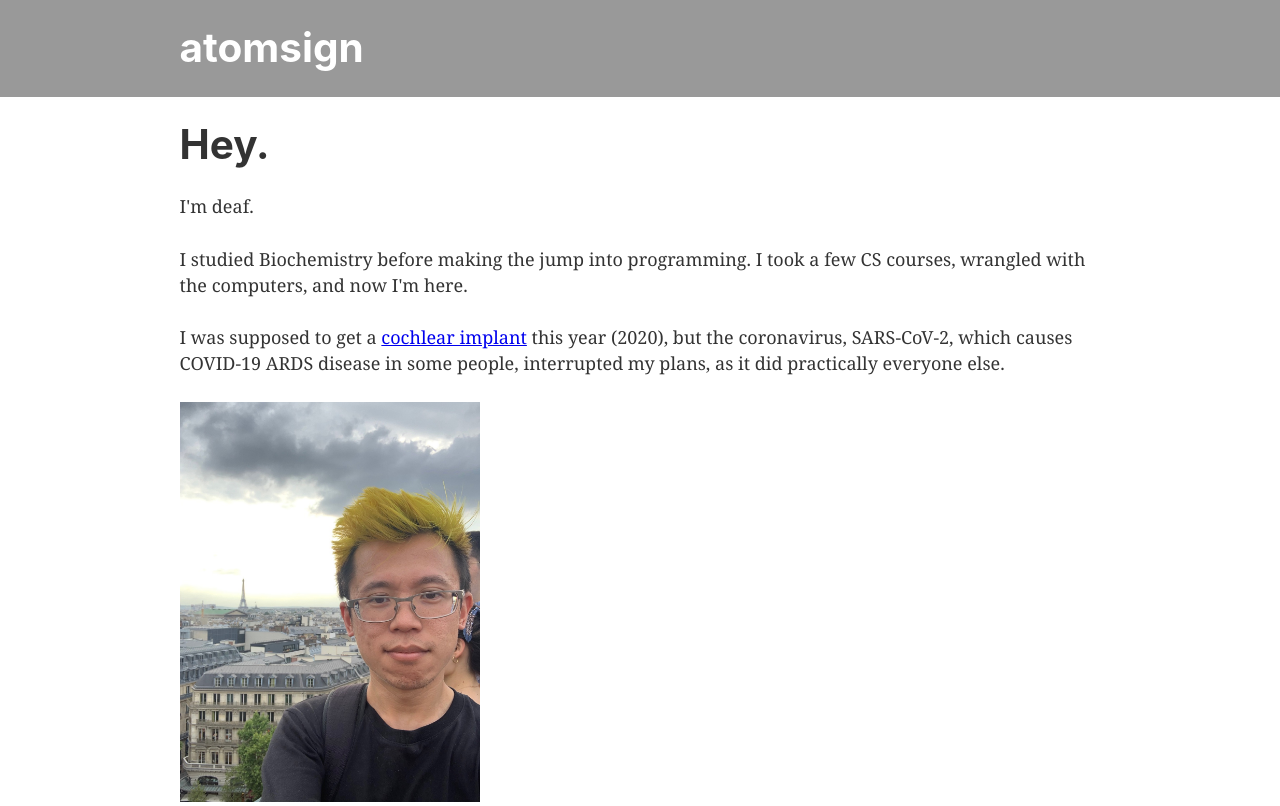
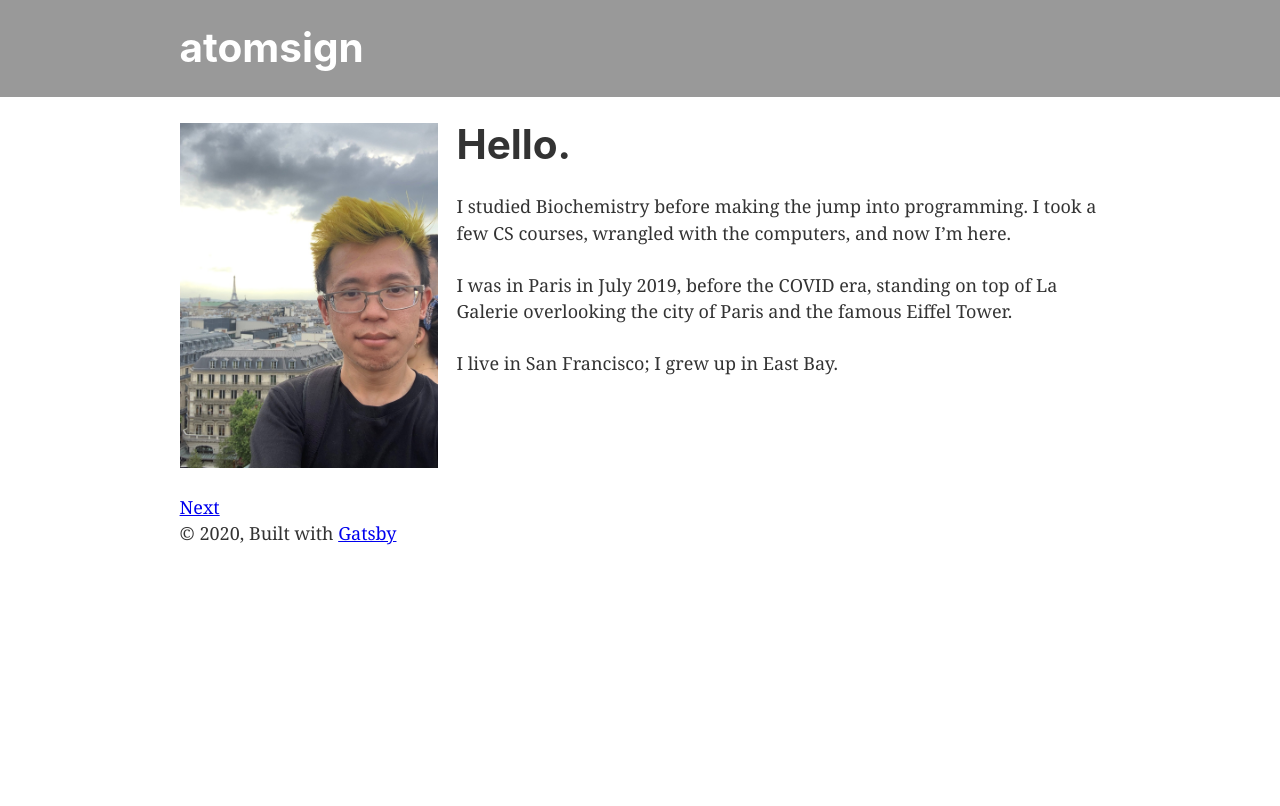
Before and after one commit to alanjcfs/old.atomsign.net, a Gatsby site in the folder distancing/: page / in a window 1280 px wide. Shown: the top 806 px of the page. Built offline with nearby package versions, Linux system fonts and the light colour scheme; Gatsby itself is replaced by a stand-in of ours.

Commit message:
Add styling for photo

```diff
--- a/distancing/gatsby-browser.js
+++ b/distancing/gatsby-browser.js
@@ -5,3 +5,4 @@
  */
 
 // You can delete this file if you're not using it
+import "./src/styles/global.css"
--- a/distancing/src/pages/index.js
+++ b/distancing/src/pages/index.js
@@ -7,27 +7,27 @@ import SEO from "../components/seo"
 
 const IndexPage = () => (
   <Layout>
-    <SEO description="An introduction to Alan"  title="Home" />
-    <h1>Hey.</h1>
-    <p>
-      I'm deaf.
-    </p>
-    <p>
-      I studied Biochemistry before making the jump into programming. I took a
-      few CS courses, wrangled with the computers, and now I'm here.
-    </p>
-    <p>
-      I was supposed to get a <Link to="/cochlear-implant/">cochlear implant</Link> this year (2020), but the coronavirus, SARS-CoV-2, which causes COVID-19 ARDS disease in some people, interrupted my plans, as it did practically everyone else.
-    </p>
-    <div style={{ maxWidth: `300px`, marginBottom: `1.45rem` }}>
-      <Image />
+    <SEO description="An introduction to Alan" title="Home" />
+    <div style={{ display: "flex" }}>
+      <div
+        style={{ maxWidth: `300px`, marginBottom: `1.45rem` }}
+        className="intro-image"
+      >
+        <Image />
+      </div>
+      <div>
+        <h1>Hello.</h1>
+        <p>
+          I studied Biochemistry before making the jump into programming. I took
+          a few CS courses, wrangled with the computers, and now I&rsquo;m here.
+        </p>
+        <p>
+          I was in Paris in July 2019, before the COVID era, standing on top of
+          La Galerie overlooking the city of Paris and the famous Eiffel Tower.
+        </p>
+        <p>I live in San Francisco; I grew up in East Bay.</p>
+      </div>
     </div>
-    <p>
-      I was in Paris in July 2019, before the COVID era, standing on top of La Galerie overlooking the city of Paris and the famous Eiffel Tower.
-    </p>
-    <p>
-      I live in San Francisco; I grew up in East Bay.
-    </p>
     <Link to="/page-2/">Next</Link>
   </Layout>
 )
--- a/distancing/src/pages/page-2.js
+++ b/distancing/src/pages/page-2.js
@@ -33,6 +33,12 @@ const Page2 = () => (
       it meant to have that name, which makes me unique, but also makes me feel
       different; I have a name that confuses people.
     </p>
+    <p>
+      I was supposed to get a{" "}
+      <Link to="/cochlear-implant/">cochlear implant</Link> this year (2020),
+      but the coronavirus, SARS-CoV-2, which causes COVID-19 ARDS disease in
+      some people, interrupted my plans, as it did practically everyone else.
+    </p>
     <Link to="/">Home</Link>
   </Layout>
 )
--- /dev/null
+++ b/distancing/src/styles/global.css
@@ -0,0 +1,4 @@
+.intro-image {
+  width: 500px;
+  padding-right: 1em;
+}
```
Also changed, not shown: distancing/src/pages/cochlear-implant.js (+12 -2 lines), distancing/.eslintrc.js (added).
